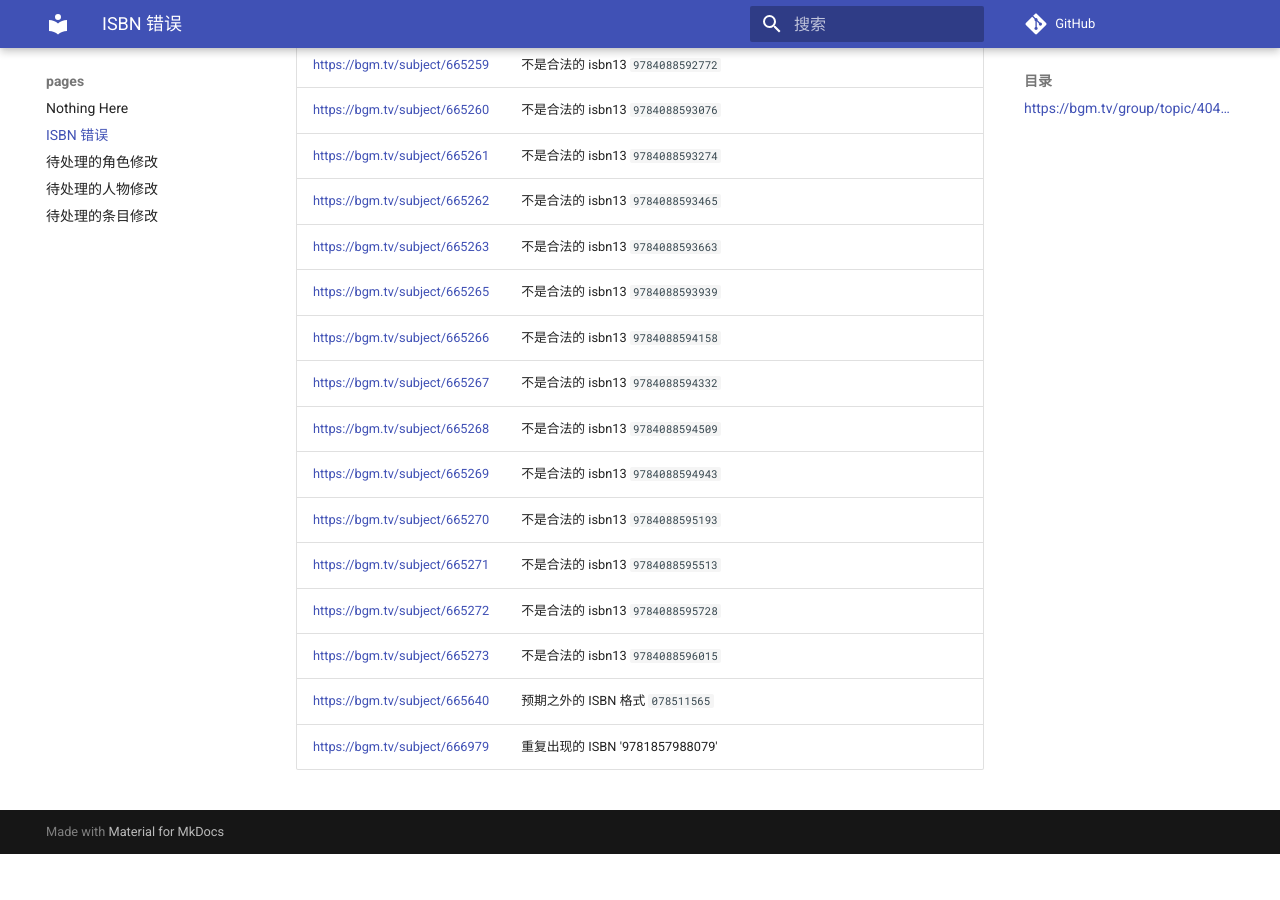
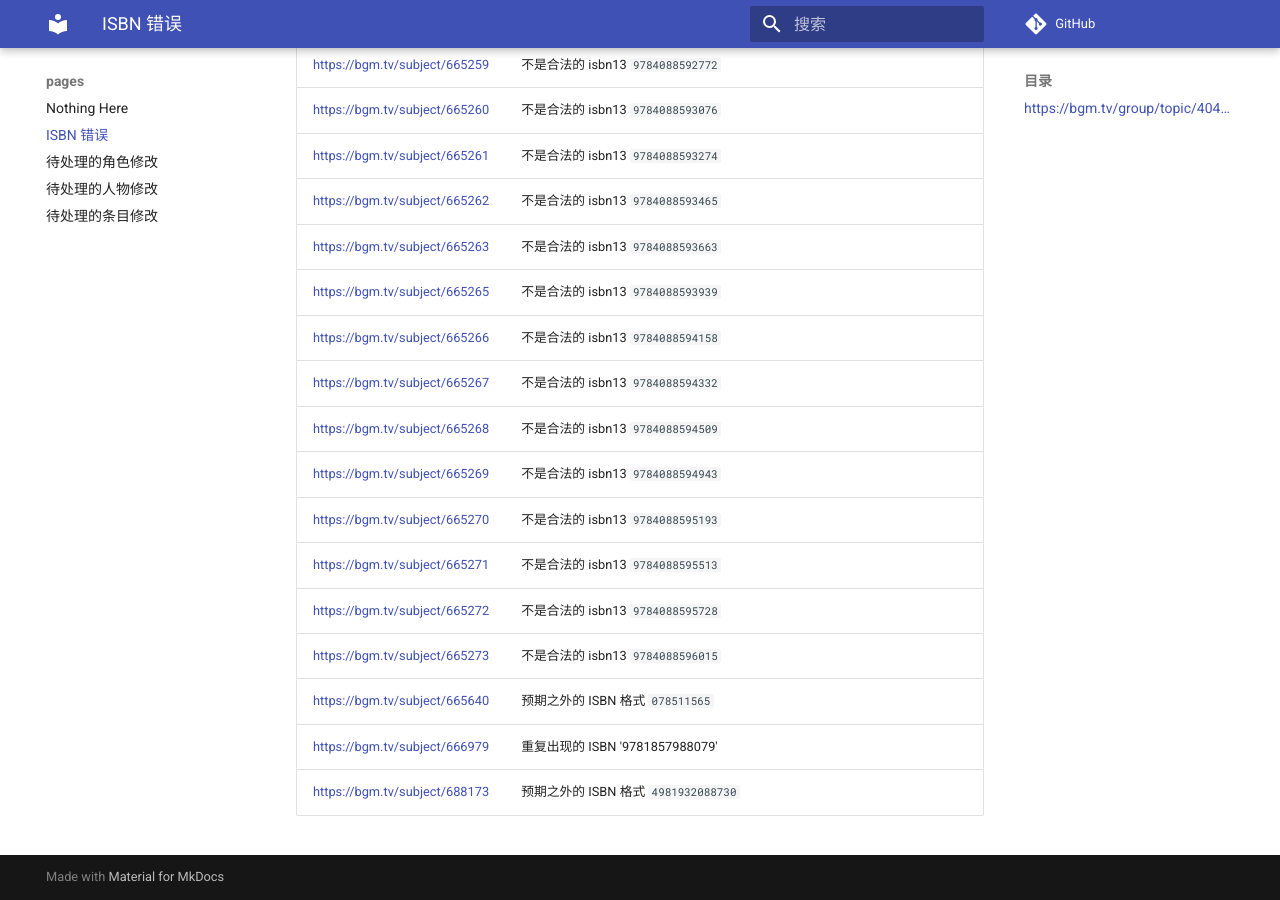
Before and after one commit to trim21/bangumi-pages, an MkDocs documentation site: the page built from docs/isbn.md, in a window 1280 px wide and 900 px high, scrolled down 11527 px. Built offline with MkDocs 1.6.1 and Material for MkDocs 9.7.7, drawn with Linux system fonts in a browser that asks for light colours; comment, search, counter and statistics services are not loaded; before the commit the page ends 12381 px from its top, so only the background shows below that; part of the change alters nothing that is shown.

Commit message:
update isbn.md

```diff
--- a/docs/isbn.md
+++ b/docs/isbn.md
@@ -1,7 +1,7 @@
 # ISBN 错误
 ## <https://bgm.tv/group/topic/404801>
 
-total 263
+total 264
 
 | url | error |
 | --- |  ---  |
@@ -268,3 +268,4 @@ total 263
 | <https://bgm.tv/subject/665273> | 不是合法的 isbn13 <code>9784088596015</code> |
 | <https://bgm.tv/subject/665640> | 预期之外的 ISBN 格式 `078511565` |
 | <https://bgm.tv/subject/666979> | 重复出现的 ISBN '9781857988079' |
+| <https://bgm.tv/subject/688173> | 预期之外的 ISBN 格式 `4981932088730` |
```
